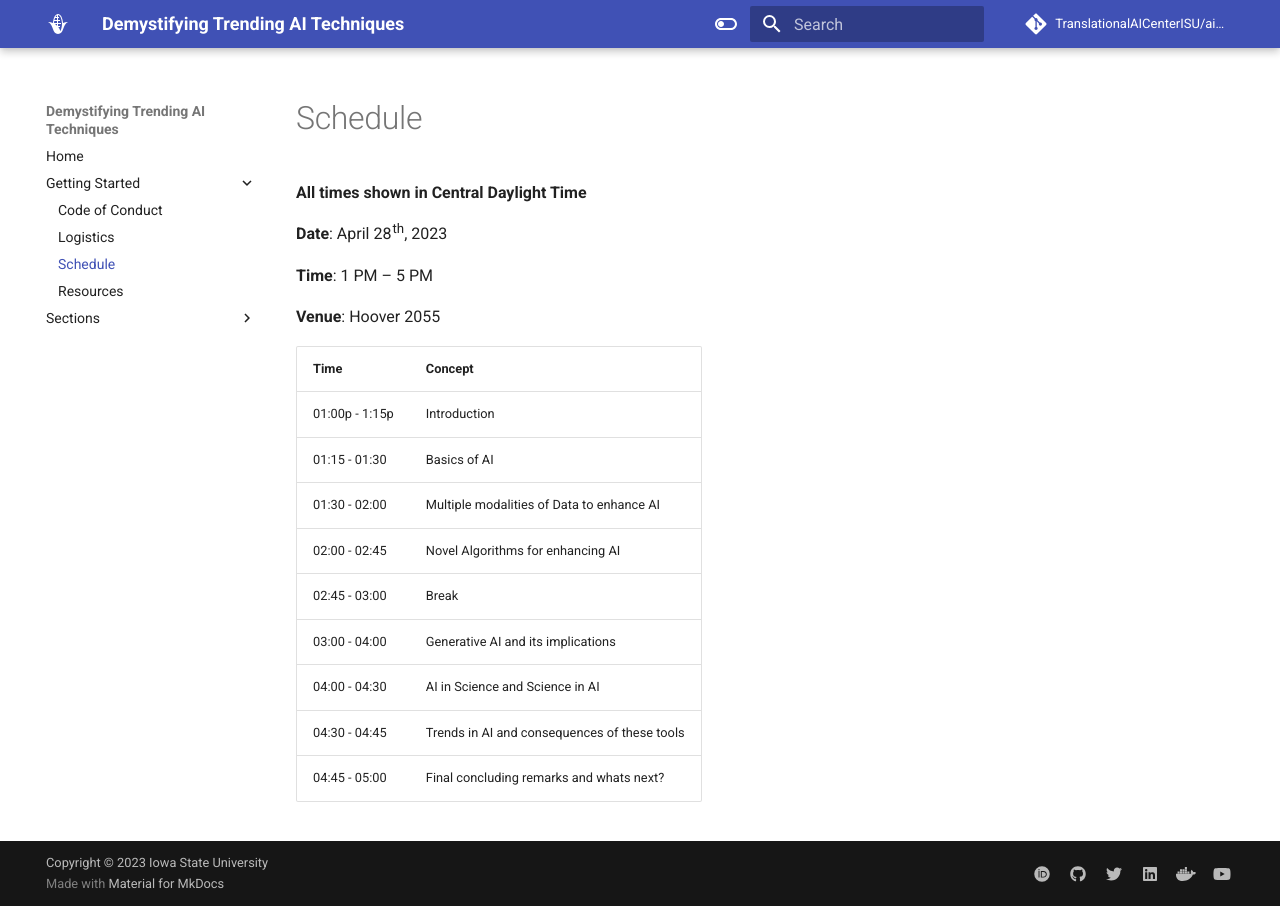
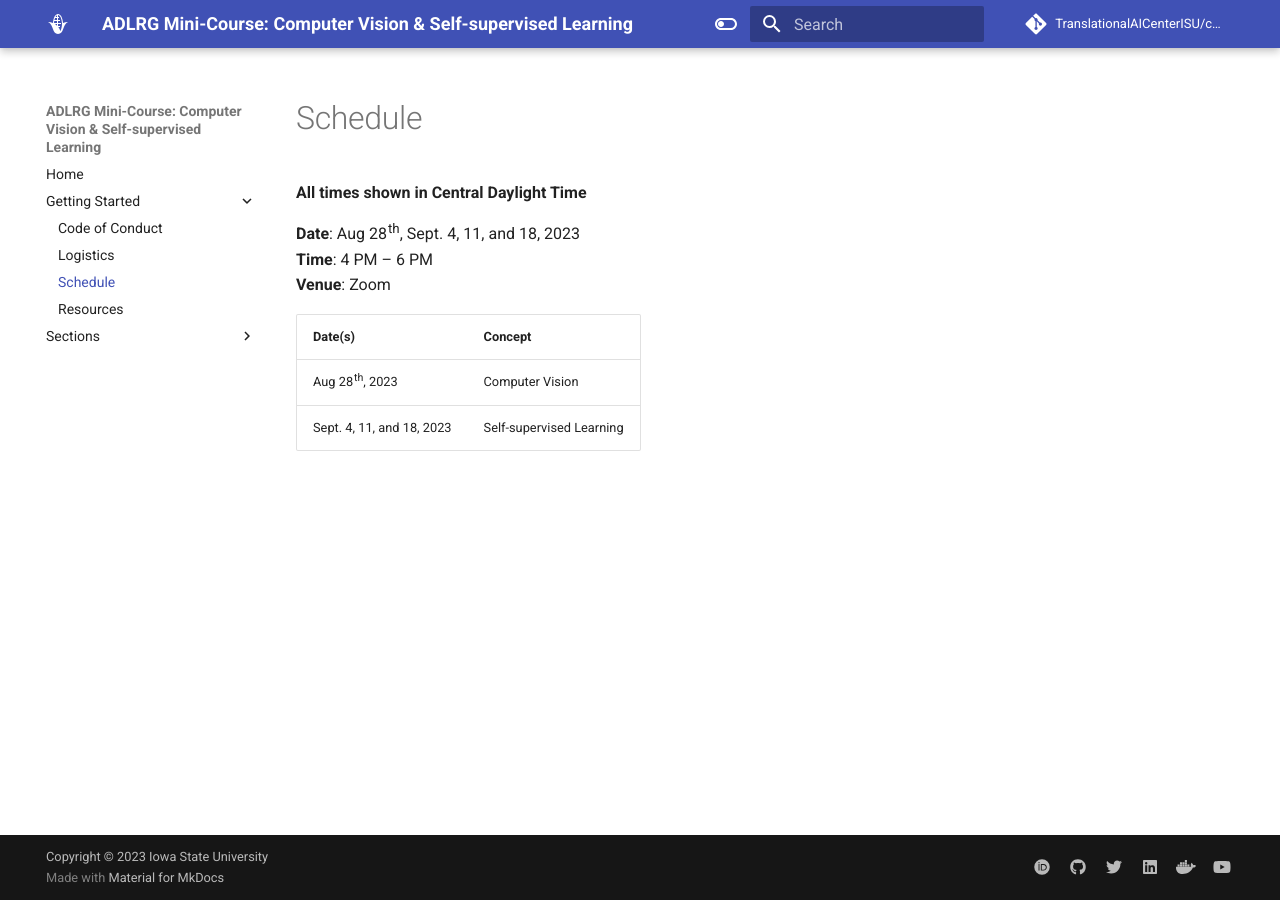
Before and after one commit to TranslationalAICenterISU/cv-ssl-aug-2023, an MkDocs documentation site: the page built from docs/getting_started/schedule.md, in a window 1280 px wide. Built offline with MkDocs 1.6.1 and Material for MkDocs 9.7.7, drawn with Linux system fonts in a browser that asks for light colours; some web fonts are replaced; a script that is not in the unit is left out; comment, search, counter and statistics services are not loaded.

Commit message:
Updated website name general information

```diff
--- a/docs/getting_started/schedule.md
+++ b/docs/getting_started/schedule.md
@@ -2,21 +2,14 @@
 
 **All times shown in Central Daylight Time**
 
-**Date**: April 28th, 2023
-
-**Time**: 1 PM – 5 PM
-
-**Venue**: Hoover 2055
+**Date**: Aug 28th, Sept. 4, 11, and 18, 2023
+<br>
+**Time**: 4 PM – 6 PM
+<br>
+**Venue**: Zoom
 
 
-| Time | Concept |
+| Date(s) | Concept |
 |------|---------|
-| 01:00p - 1:15p | Introduction |
-| 01:15 - 01:30 | Basics of AI |
-| 01:30 - 02:00| Multiple modalities of Data to enhance AI |
-| 02:00 - 02:45| Novel Algorithms for enhancing AI |
-| 02:45 - 03:00| Break |
-| 03:00 - 04:00| Generative AI and its implications |
-| 04:00 - 04:30| AI in Science and Science in AI |
-| 04:30 - 04:45| Trends in AI and consequences of these tools |
-| 04:45 - 05:00| Final concluding remarks and whats next? |
+| Aug 28th, 2023 | Computer Vision |
+| Sept. 4, 11, and 18, 2023 | Self-supervised Learning |
--- a/mkdocs.yml
+++ b/mkdocs.yml
@@ -1,11 +1,11 @@
 docs_dir: docs/
-repo_name: 'TranslationalAICenterISU/aitrends2023'
-repo_url: 'https://github.com/TranslationalAICenterISU/aitrends2023'
+repo_name: 'TranslationalAICenterISU/cv-ssl-aug-2023'
+repo_url: 'https://github.com/TranslationalAICenterISU/cv-ssl-aug-2023'
 
-site_name: 'Demystifying Trending AI Techniques'
-site_description: 'Documentation for tutorial on - A Deep Dive into Deep Learning Algorithms and Architectures'
+site_name: 'ADLRG Mini-Course: Computer Vision & Self-supervised Learning'
+site_description: 'Documentation for mini-course on - Computer Vision & Self-supervised Learning'
 site_author: 'TrAC Team, CyVerse, & Midwest Big Data Summer School'
-site_url: 'https://translationalaicenterisu.github.io/aitrends2023'
+site_url: 'https://translationalaicenterisu.github.io/cv-ssl-aug-2023/'
 
 edit_uri: edit/mkdocs/docs
 
```
Also changed, not shown: docs/getting_started/logistics.md (+3 -3 lines).
